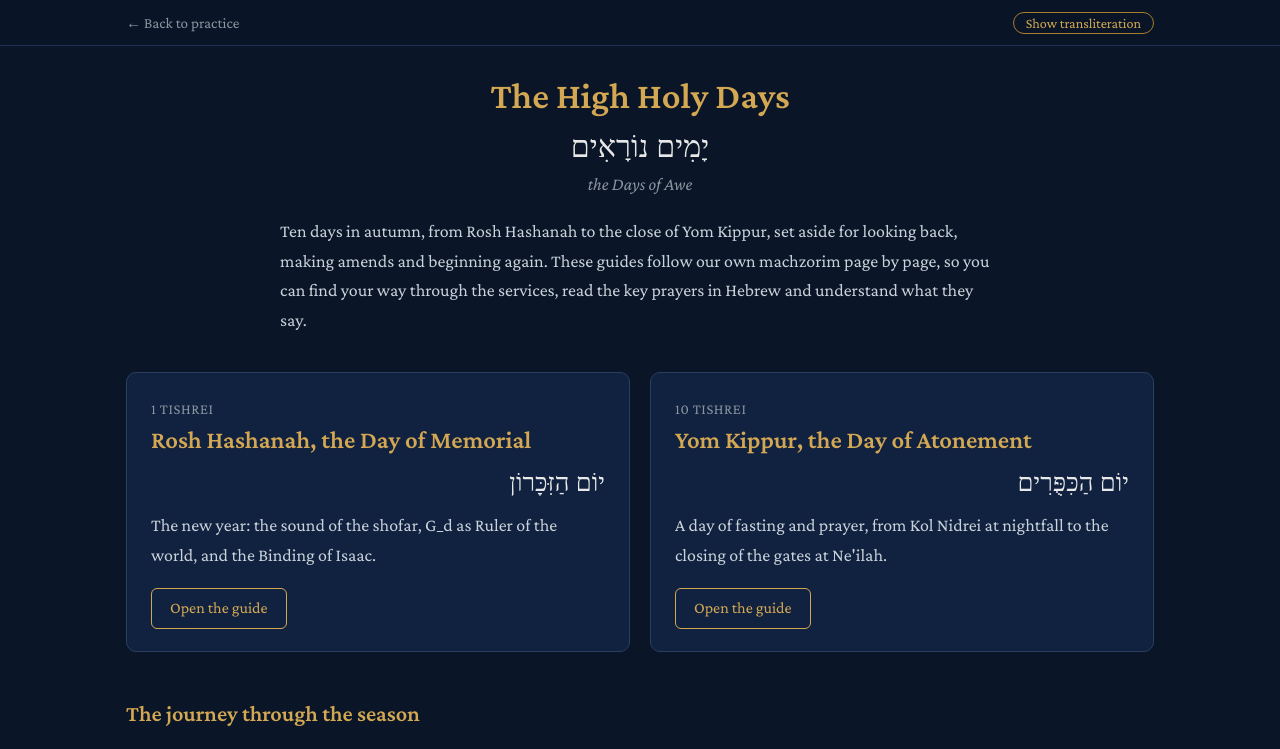
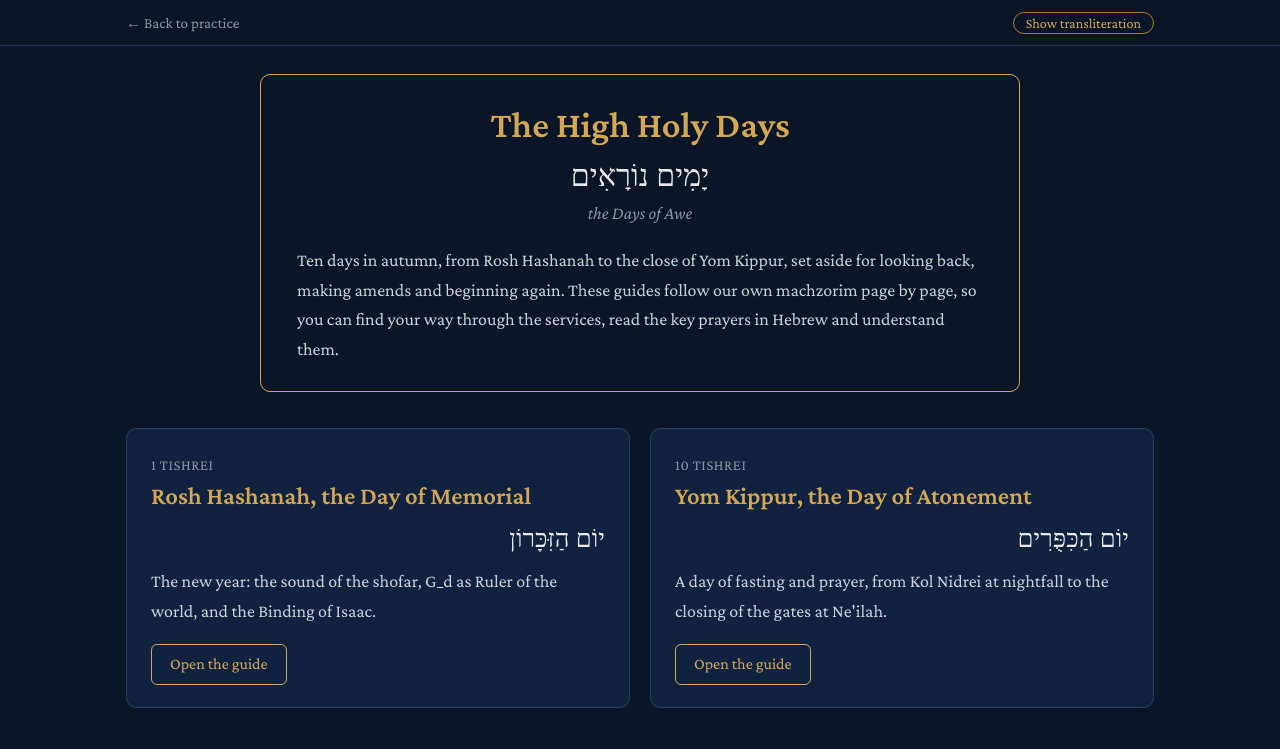
Before and after one commit to epwjohnson/Hebrew-Quiz, a plain HTML site: page high-holy-days.html in a window 1280 px wide. Shown: the top 749 px of the page. Drawn offline with nearby package versions, Linux system fonts and the light colour scheme; a web font is replaced by a local one.

Commit message:
Update high-holy-days.html

```diff
--- a/high-holy-days.html
+++ b/high-holy-days.html
@@ -35,7 +35,7 @@
 
     main { max-width: 1060px; margin: 0 auto; padding: 28px 16px 64px; }
 
-    .hero { text-align: center; max-width: 720px; margin: 0 auto 36px; }
+    .hero { text-align: center; max-width: 760px; margin: 0 auto 36px; border: 1px solid var(--gold); border-radius: 10px; padding: 28px 36px 26px; }
     .hero h1 { color: var(--gold); font-weight: 600; font-size: 2.3rem; line-height: 1.2; }
     .hero .he { display: block; font-size: 1.9rem; margin: 10px 0 2px; }
     .hero .sub { color: var(--silver-dim); font-style: italic; }
@@ -89,6 +89,7 @@
 
     @media (max-width: 760px) {
       .hero h1 { font-size: 1.9rem; }
+      .hero { padding: 22px 18px 20px; }
       .cards, .shared { grid-template-columns: 1fr; }
       .timeline { grid-template-columns: 1fr; gap: 4px; }
       .timeline::before { top: 12px; bottom: 12px; left: 11px; right: auto; width: 2px; height: auto; }
@@ -113,7 +114,7 @@
     <span class="he" lang="he">יָמִים נוֹרָאִים</span>
     <span class="tr">ya-MIM no-ra-IM</span>
     <div class="sub">the Days of Awe</div>
-    <p class="intro">Ten days in autumn, from Rosh Hashanah to the close of Yom Kippur, set aside for looking back, making amends and beginning again. These guides follow our own machzorim page by page, so you can find your way through the services, read the key prayers in Hebrew and understand what they say.</p>
+    <p class="intro">Ten days in autumn, from Rosh Hashanah to the close of Yom Kippur, set aside for looking back, making amends and beginning again. These guides follow our own machzorim page by page, so you can find your way through the services, read the key prayers in Hebrew and understand them.</p>
   </header>
 
   <div class="cards">
```
